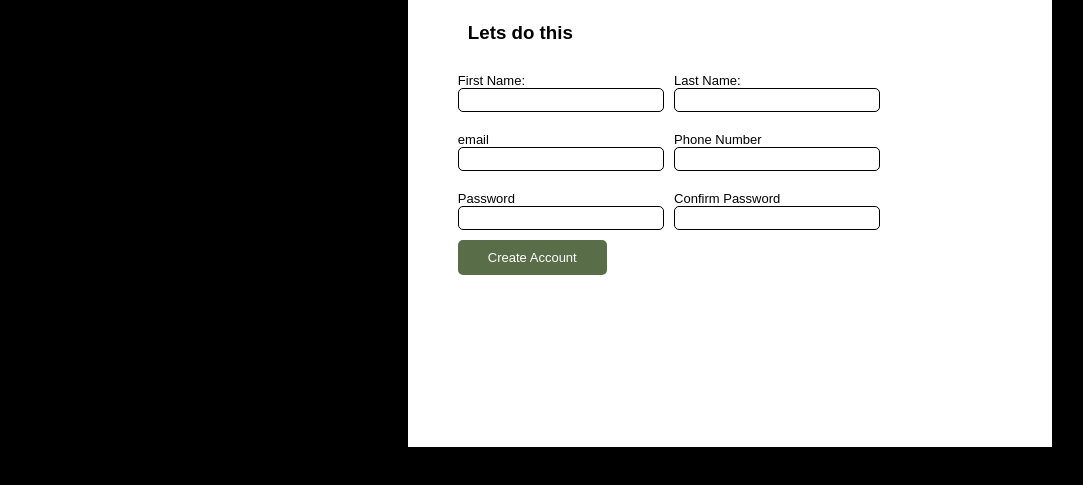
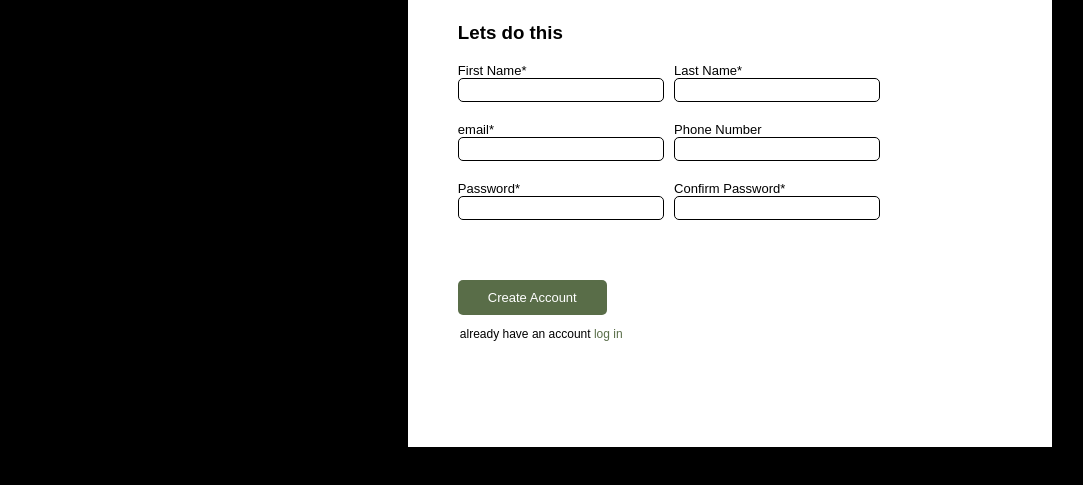
Before and after one commit to Martinitu/Sign-up-form, a plain HTML site: page index.htm in a window 1280 px wide. Shown: the part 261-746 px from the top of the page, without its empty margins (71-1154 px from the left). Drawn offline with Linux system fonts and the light colour scheme; a web font is replaced by a local one.

Commit message:
final styling added

```diff
--- a/index.htm
+++ b/index.htm
@@ -34,15 +34,15 @@
         <form action="">
 
             <div id="firstNameDiv">
-                <label for="first_name" id="firstName">First Name:</label>
+                <label for="first_name" id="firstName">First Name*</label>
             <input type="text" id="first_name">
             </div>
            <div id="lastNameDiv">
-                <label for="last_name" id="lastName">Last Name:</label>
+                <label for="last_name" id="lastName">Last Name*</label>
                 <input type="text" id="last_name">
             </div>
             <div id="emailDiv">
-                <label for="email" id="Email">email</label>
+                <label for="email" id="Email">email*</label>
                 <input type="email" id="email">
             </div>
             <div id="phoneNumberDiv">
@@ -50,17 +50,18 @@
                 <input type="tel" id="phone_Number">
             </div>
             <div id="passwordDiv">
-                <label for="password" id="Password">Password</label>
+                <label for="password" id="Password">Password*</label>
                 <input type="password" id="password">
             </div>
             <div id="confirmPasswordDiv">
-                <label for="confirmPassword" id="confirmpassword">Confirm Password</label>
+                <label for="confirmPassword" id="confirmpassword">Confirm Password*</label>
                 <input type="password" id="confirmPassword">
             </div>
 
                 <button type="submit">Create Account</button>
 
         </form>
+        <p>already have an account <a href="">log in</a></p>
     </div>
 </div>
 </div>
--- a/style.css
+++ b/style.css
@@ -109,15 +109,21 @@ form button {
 
 }
 
+form button:hover {
+    opacity: .8;
+}
+
 form div {
     padding: 10px;
     padding-left: 0;
+
     display: flex;
     flex-direction: column;
     width: 40%;
 
 
 }
+
 
 form input {
    border: none;
@@ -128,5 +134,29 @@ form input {
 }
 
 #form h3 {
-    padding-left: 10px;
+
 }
+#form p {
+    font-size: 12px;
+    padding-left: 2px;
+}
+#form a {
+    text-decoration: none;
+    color: #596D48;
+
+}
+#form a:hover {
+    opacity: .8;
+}
+
+#lastNameDiv {
+    padding-top: 0;
+}
+
+#firstNameDiv {
+    padding-top: 0;
+}
+
+#passwordDiv {
+    padding-bottom: 60px;
+}
```
